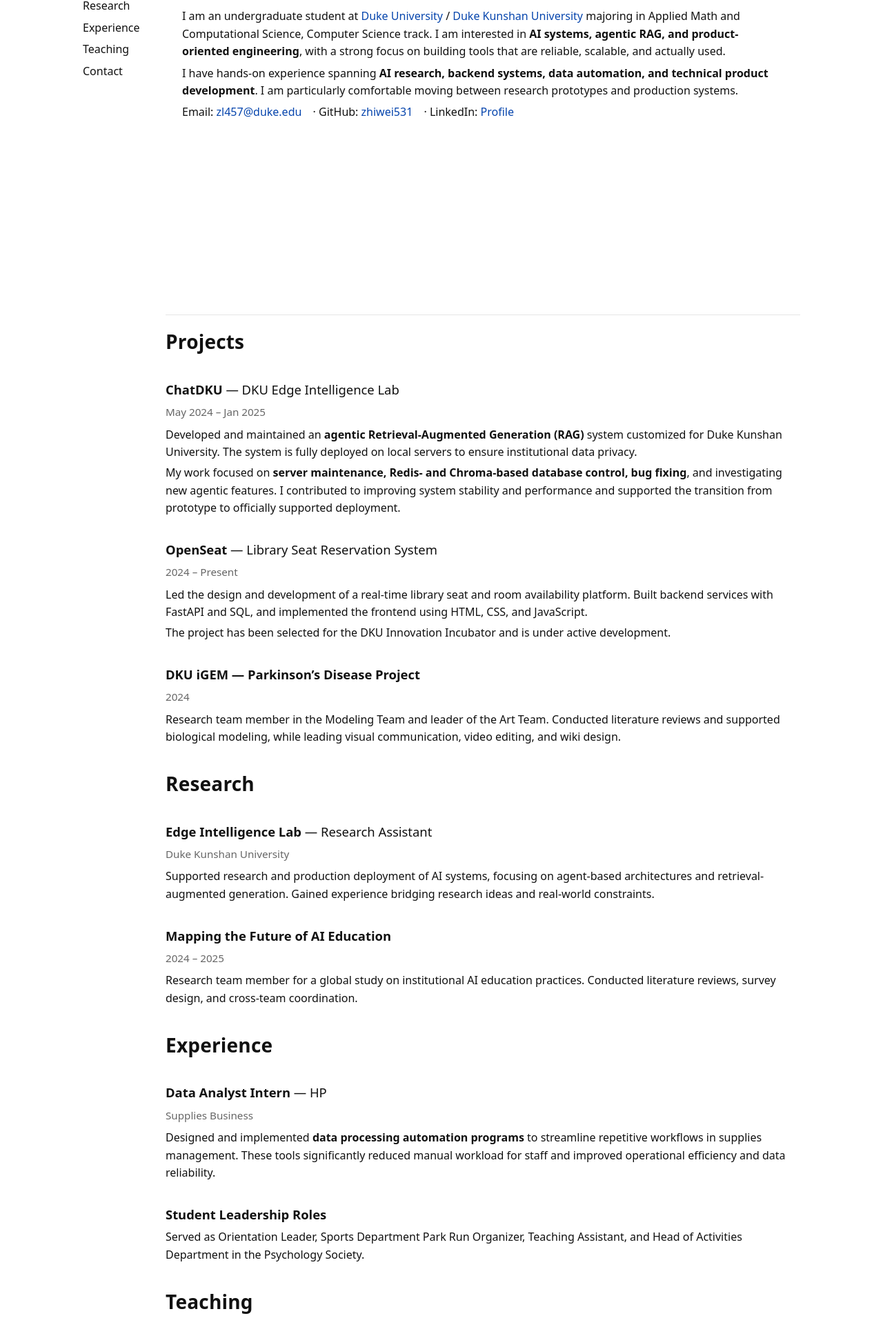
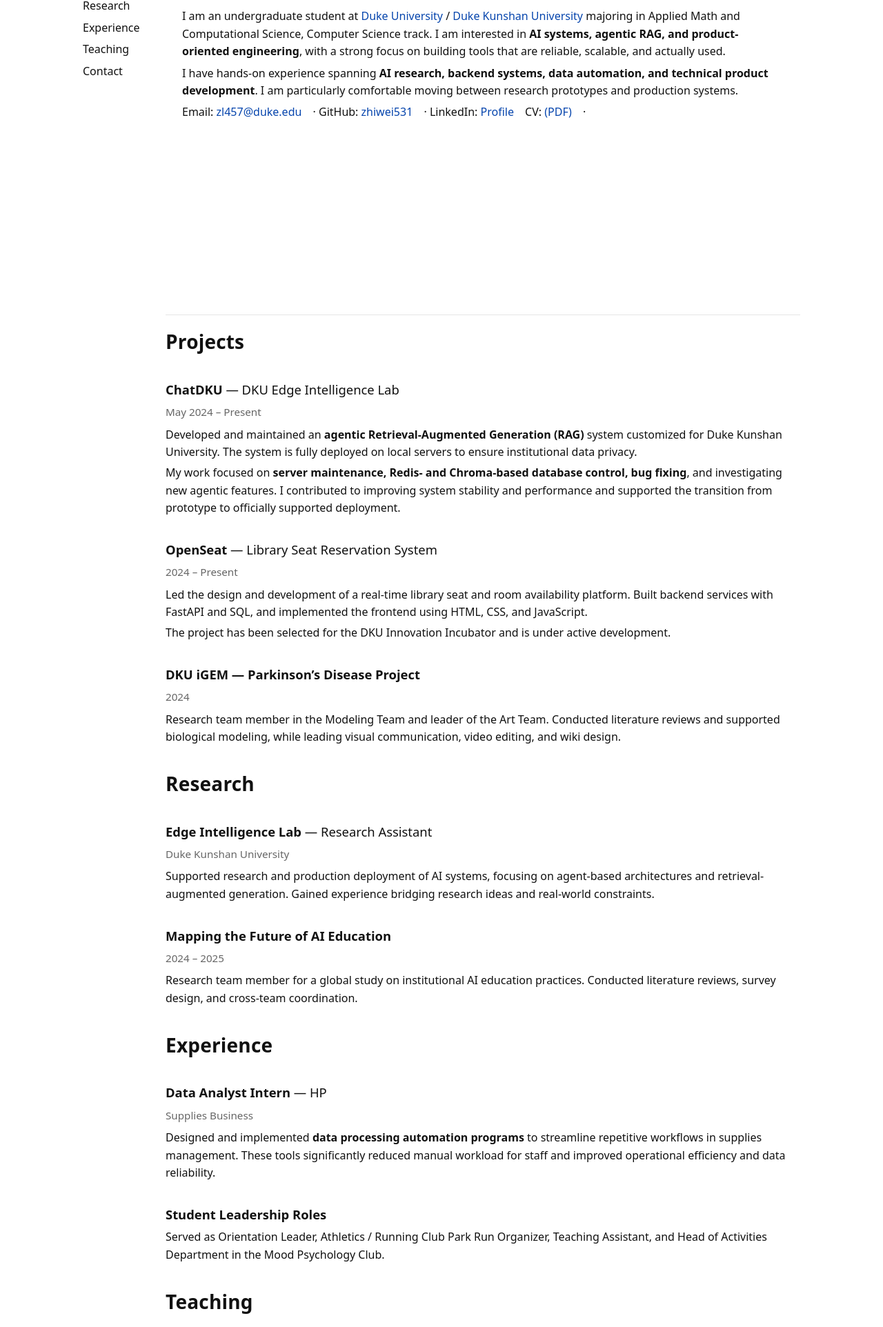
Before and after one commit to zhiwei531/zhiwei531.github.io, a plain HTML site: page index.html in a window 1280 px wide. Shown: the part 376-2300 px from the top of the page at 69% size. Drawn offline with Linux system fonts and the light colour scheme.

Commit message:
update cv

```diff
--- a/index.html
+++ b/index.html
@@ -75,6 +75,8 @@
                     <a href="https://github.com/zhiwei531" target="_blank">zhiwei531</a> ·
                     LinkedIn:
                     <a href="https://www.linkedin.com/in/zhiwei-li-457-profile" target="_blank">Profile</a>
+                    CV:
+                    <a href="assets/Zhiwei_Li_CV_ENG.pdf">(PDF)</a> ·
                 </p>
             </div>
         </div>
@@ -86,7 +88,7 @@
 
         <div class="item">
             <div><strong>ChatDKU</strong> — DKU Edge Intelligence Lab</div>
-            <div class="meta">May 2024 – Jan 2025</div>
+            <div class="meta">May 2024 – Present</div>
             <p>
                 Developed and maintained an <strong>agentic Retrieval-Augmented Generation (RAG)</strong>
                 system customized for Duke Kunshan University.
@@ -166,8 +168,8 @@
         <div class="item">
             <div><strong>Student Leadership Roles</strong></div>
             <p>
-                Served as Orientation Leader, Sports Department Park Run Organizer,
-                Teaching Assistant, and Head of Activities Department in the Psychology Society.
+                Served as Orientation Leader, Athletics / Running Club Park Run Organizer,
+                Teaching Assistant, and Head of Activities Department in the Mood Psychology Club.
             </p>
         </div>
     </section>
```
Also changed, not shown: 1 other file.
